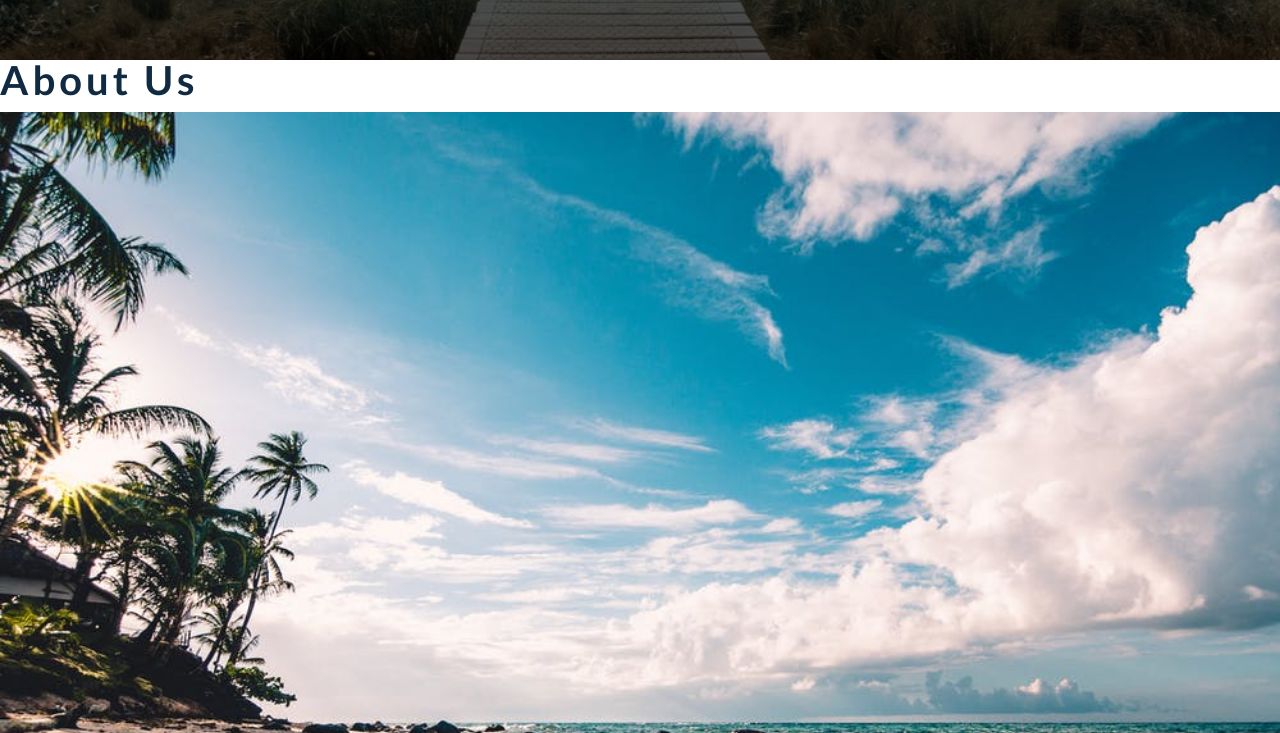
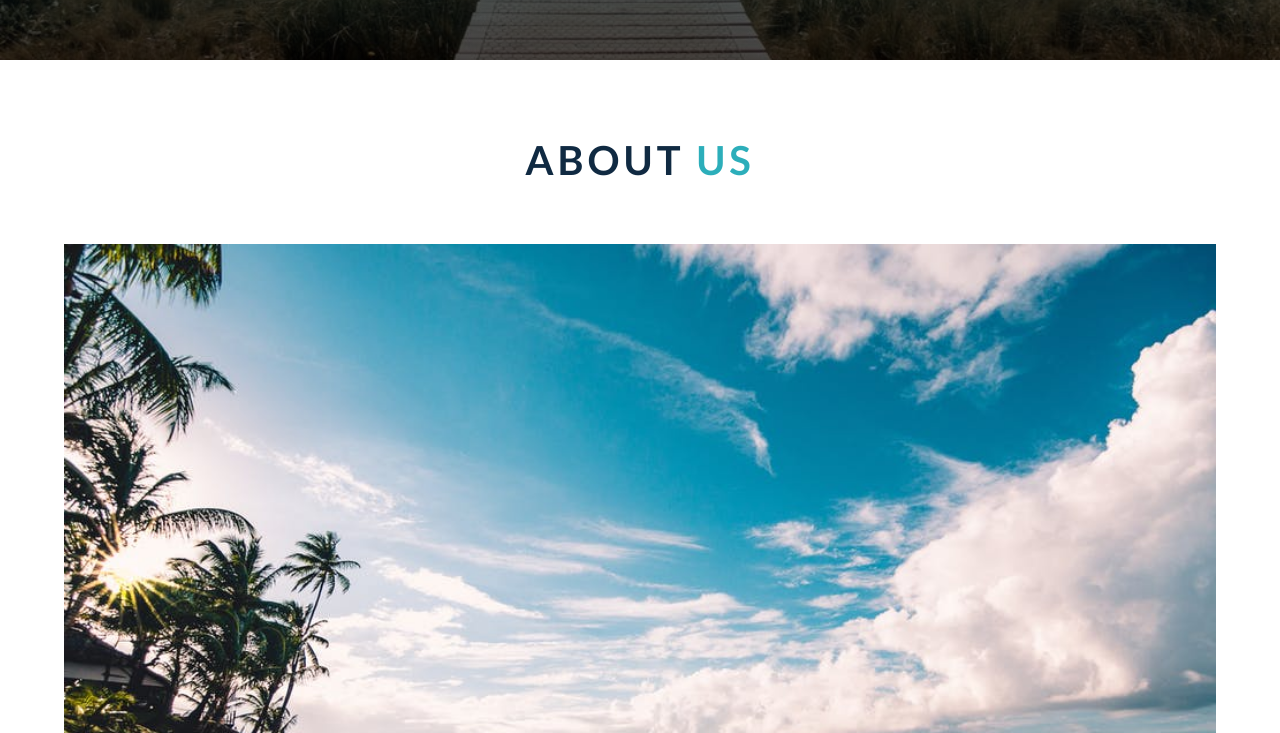
Before and after one commit to mdiallo000/BackRoads, a plain HTML site: page index.html in a window 1280 px wide. Shown: the part 807-1540 px from the top of the page. Drawn offline with Linux system fonts and the light colour scheme.

Commit message:
made baseline changes

```diff
--- a/css/styles.css
+++ b/css/styles.css
@@ -146,7 +146,24 @@ p {
   color: var(--clr-primary-1);
   background: var(--clr-primary-8);
 }
-
+.section {
+  padding: 5rem 0;
+}
+.title-wrapper {
+  margin-bottom: 4rem;
+  text-align: center;
+}
+.title-wrapper h2 {
+  text-transform: uppercase;
+}
+.title-wrapper span {
+  color: var(--clr-primary-5);
+}
+.section-center {
+  width: 90vw;
+  margin: 0 auto;
+  max-width: 1170px;
+}
 /*
 ===============
 Navbar
```
